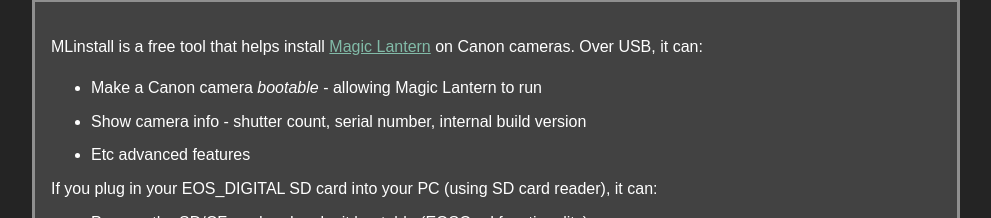
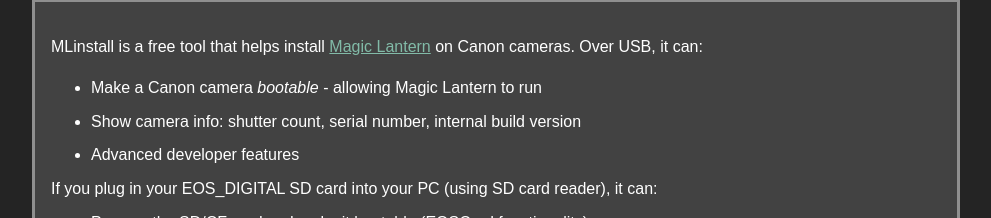
Before and after one commit to petabyt/mlinstall, a plain HTML site: page docs/index.html in a window 1280 px wide. Shown: the part 83-301 px from the top of the page, without its empty margins (144-1135 px from the left). Drawn offline with Linux system fonts and the light colour scheme; no server answers.

Commit message:
change wording

```diff
--- a/docs/index.html
+++ b/docs/index.html
@@ -21,8 +21,8 @@
 	<p>MLinstall is a free tool that helps install <a href="https://www.magiclantern.fm/">Magic Lantern</a> on Canon cameras. Over USB, it can:</p>
 	<ul>
 		<li>Make a Canon camera <i>bootable</i> - allowing Magic Lantern to run</li>
-		<li>Show camera info - shutter count, serial number, internal build version</li>
-		<li>Etc advanced features</li>
+		<li>Show camera info: shutter count, serial number, internal build version</li>
+		<li>Advanced developer features</li>
 	</ul>
 	If you plug in your EOS_DIGITAL SD card into your PC (using SD card reader), it can:
 	<ul>
```
